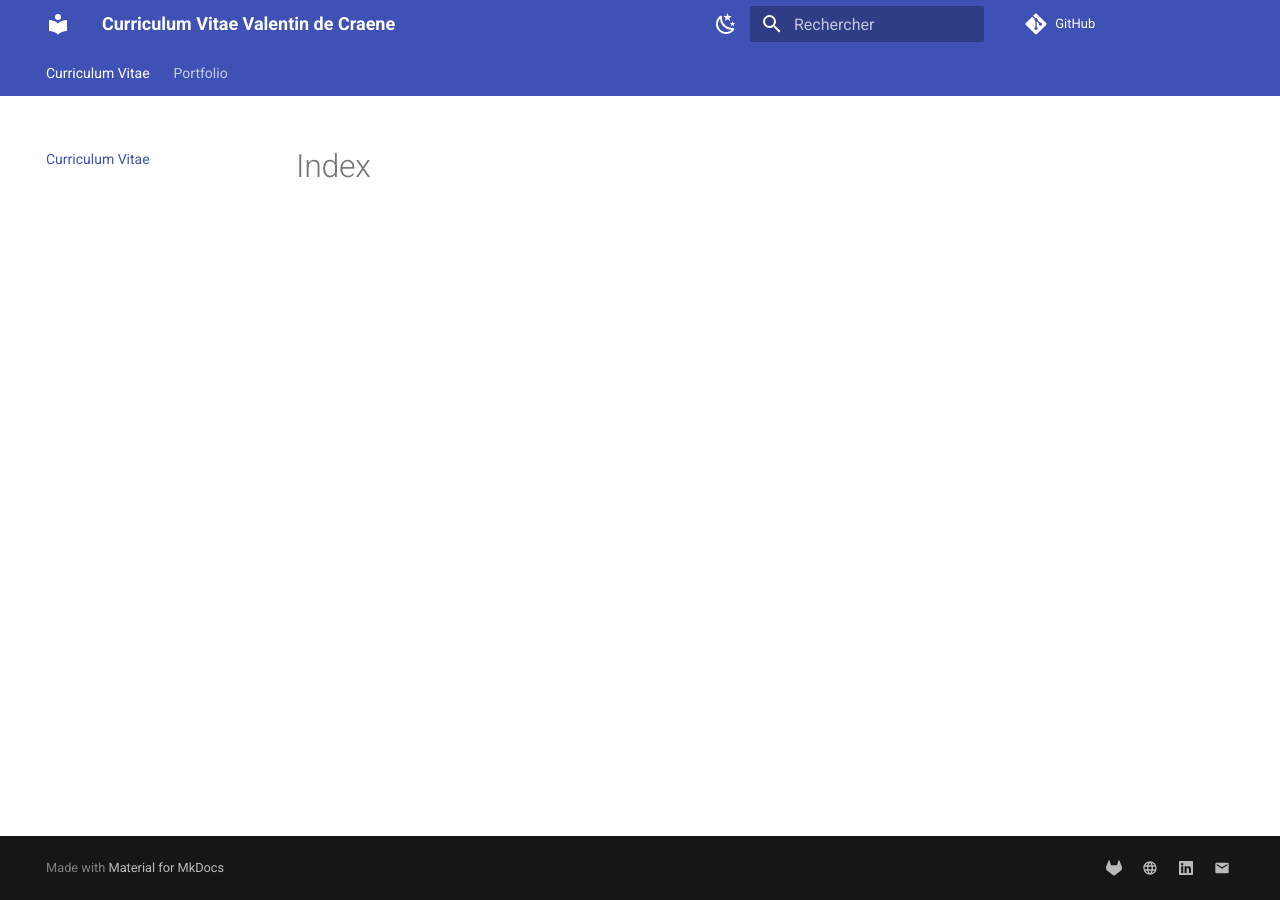
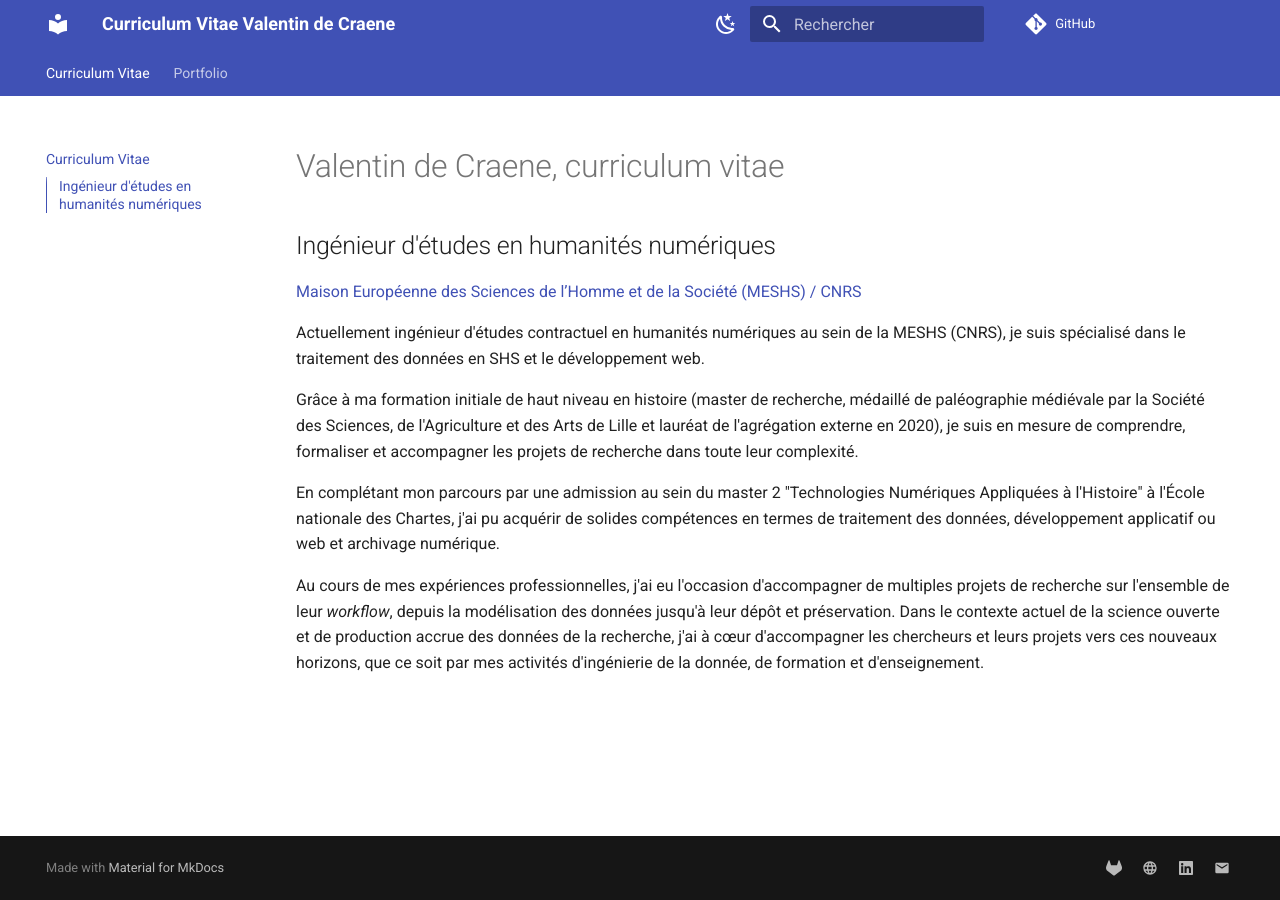
Before and after one commit to ValentinDeCraene/valentindecraene.github.io, an MkDocs documentation site: the page built from docs/index.md, in a window 1280 px wide. Built offline with MkDocs 1.6.1 and Material for MkDocs 9.7.7, drawn with Linux system fonts in a browser that asks for light colours.

Commit message:
ajout introduction cv

```diff
--- a/docs/index.md
+++ b/docs/index.md
@@ -1 +1,12 @@
-# Index
+# Valentin de Craene, curriculum vitae
+
+## Ingénieur d'études en humanités numériques
+[Maison Européenne des Sciences de l’Homme et de la Société (MESHS) / CNRS](https://www.meshs.fr)
+
+Actuellement ingénieur d'études contractuel en humanités numériques au sein de la MESHS (CNRS), je suis spécialisé dans le traitement des données en SHS et le développement web.
+
+Grâce à ma formation initiale de haut niveau en histoire (master de recherche, médaillé de paléographie médiévale par la Société des Sciences, de l'Agriculture et des Arts de Lille et lauréat de l'agrégation externe en 2020), je suis en mesure de comprendre, formaliser et accompagner les projets de recherche dans toute leur complexité.
+
+En complétant mon parcours par une admission au sein du master 2 "Technologies Numériques Appliquées à l'Histoire" à l'École nationale des Chartes, j'ai pu acquérir de solides compétences en termes de traitement des données, développement applicatif ou web et archivage numérique.
+
+Au cours de mes expériences professionnelles, j'ai eu l'occasion d'accompagner de multiples projets de recherche sur l'ensemble de leur *workflow*, depuis la modélisation des données jusqu'à leur dépôt et préservation. Dans le contexte actuel de la science ouverte et de production accrue des données de la recherche, j'ai à cœur d'accompagner les chercheurs et leurs projets vers ces nouveaux horizons, que ce soit par mes activités d'ingénierie de la donnée, de formation et d'enseignement.
```
